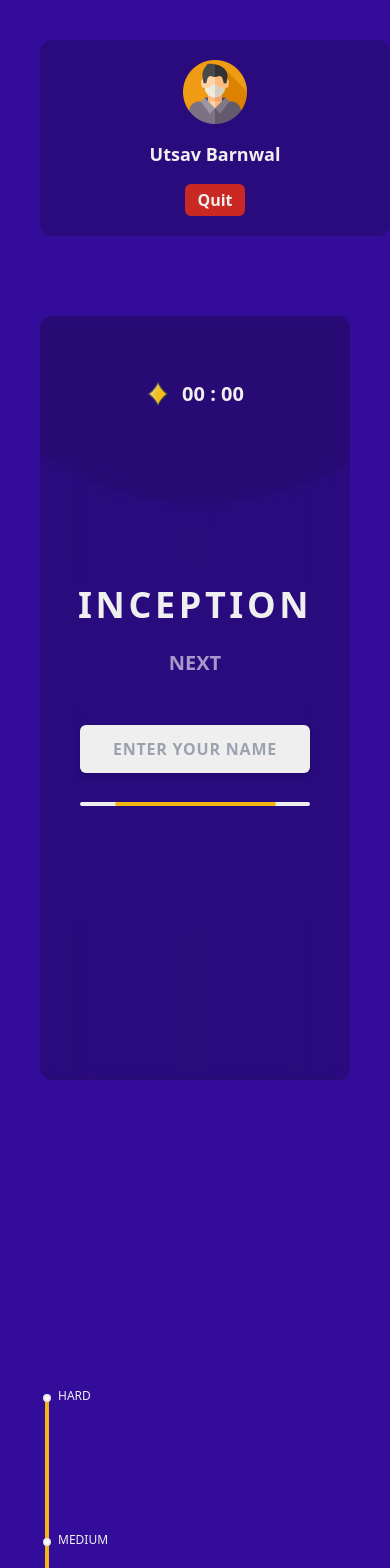
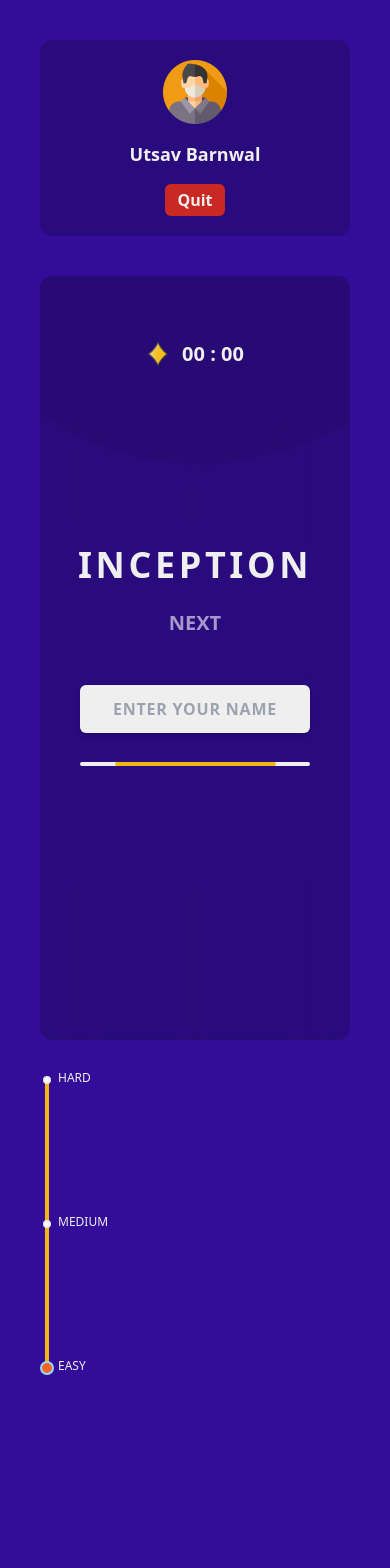
Before and after one commit to utsavdotpro/FastFingers, a React (Create React App) app: page / in a window 390 px wide. Shown: the top 1568 px of the page. After the commit the page ends 1408 px from the top, so only its background shows below. Built offline with nearby package versions, Linux system fonts and the light colour scheme.

Commit message:
style fixes for LeftContainer and RightContainer

```diff
--- a/src/pages/Game/containers/LeftContainer/index.js
+++ b/src/pages/Game/containers/LeftContainer/index.js
@@ -7,7 +7,7 @@
 
 function LeftContainer() {
   return (
-    <div className="pl-10 py-10">
+    <div className="lg:pr-0 p-10 pb-0">
       <div className="rounded-xl bg-primary p-5 flex items-center flex-col justify-center">
         <img src={imgUser} alt="" className="w-16 h-16 object-cover" />
         <Text size="lg" align="center" bold className="my-4">
--- a/src/pages/Game/containers/RightContainer/index.js
+++ b/src/pages/Game/containers/RightContainer/index.js
@@ -4,7 +4,7 @@
 
 function RightContainer() {
   return (
-    <div className="p-10 flex items-center h-screen">
+    <div className="px-10 pb-10 flex items-center lg:h-screen">
       <div className="h-72">
         <DSlider vertical />
       </div>
```
